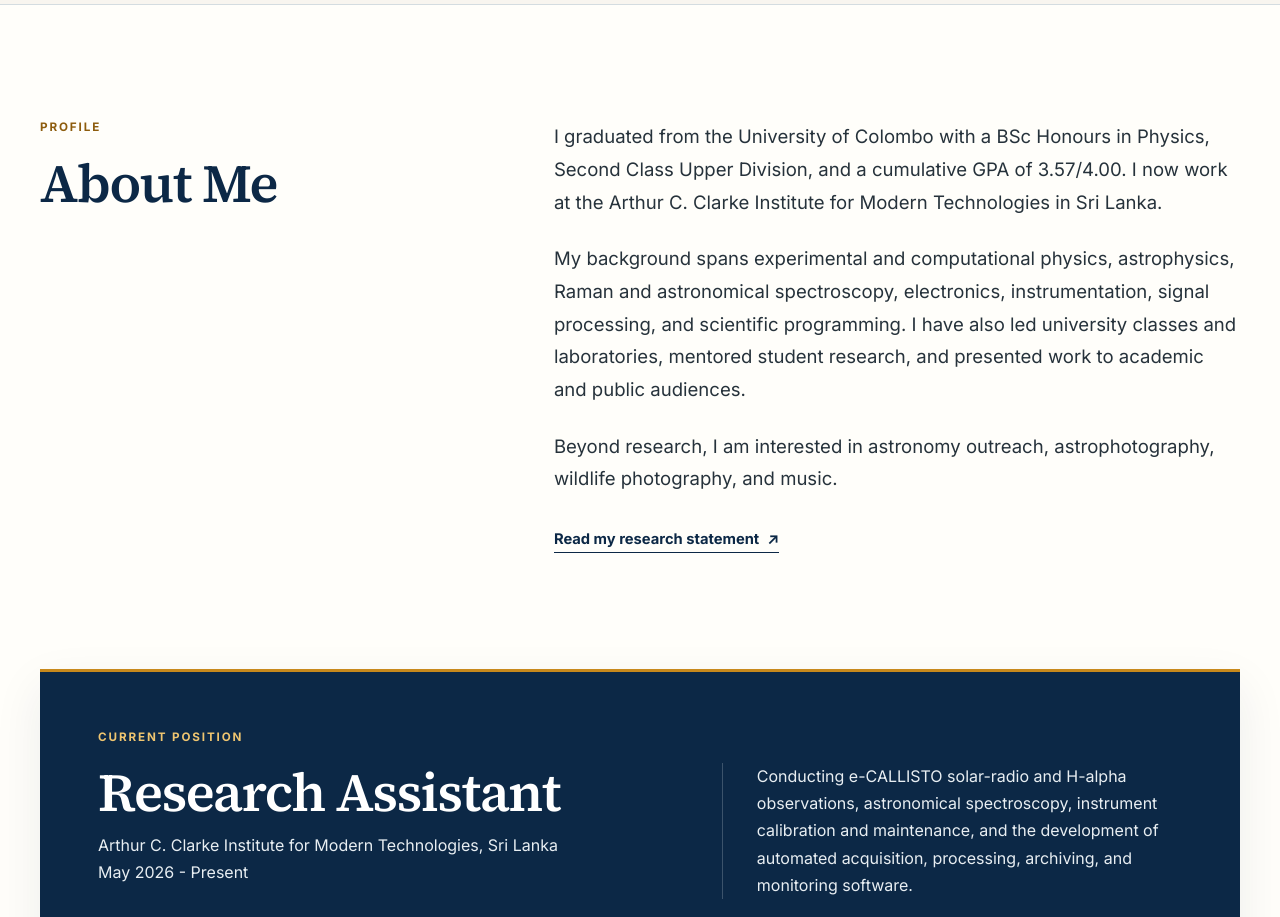
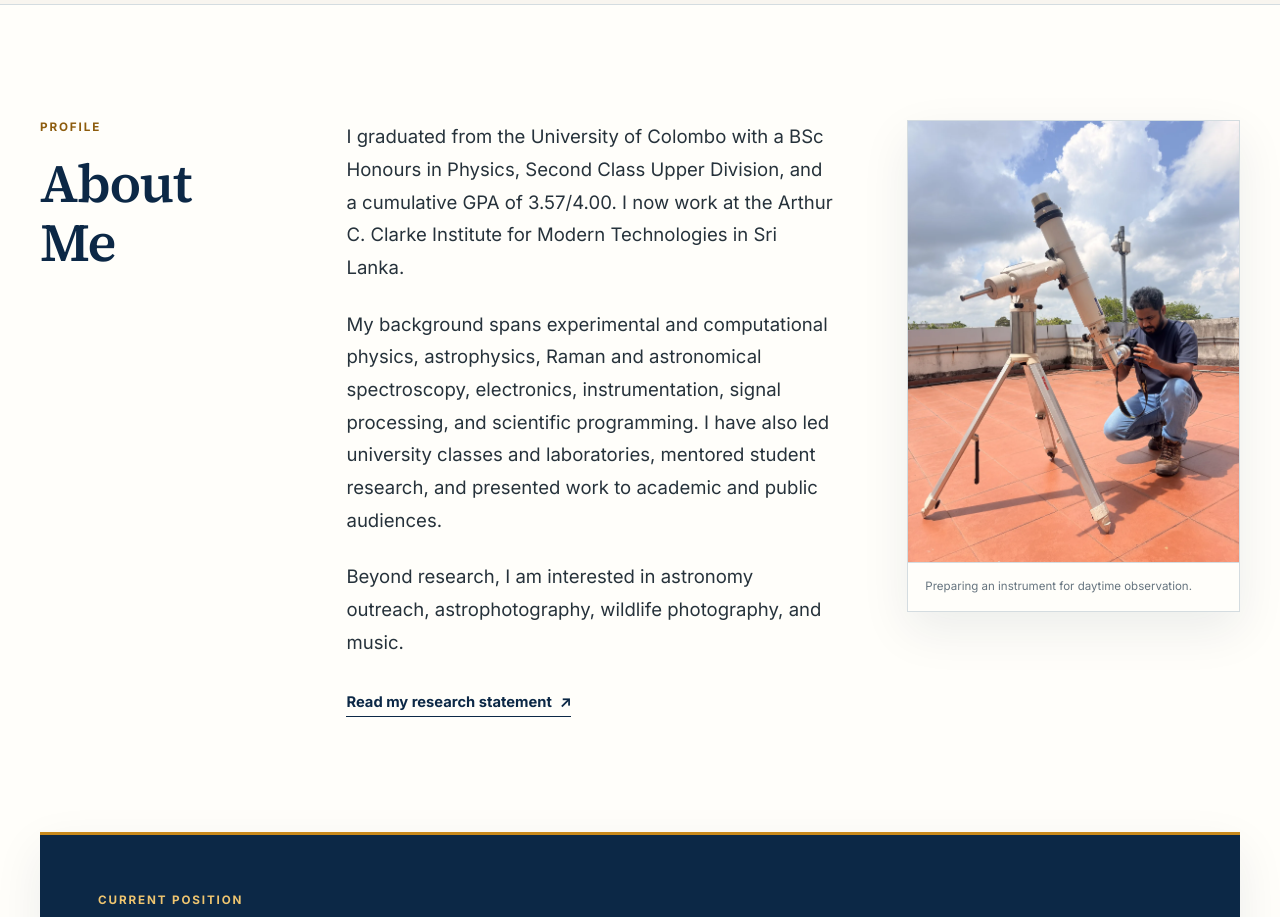
Before and after one commit to SaanDev/saandev.github.io, a Next.js app: page / in a window 1280 px wide. Shown: the part 1020-1937 px from the top of the page. Built offline with nearby package versions, Linux system fonts and the light colour scheme; no server answers.

Commit message:
Add observation image to homepage profile

```diff
--- a/app/globals.css
+++ b/app/globals.css
@@ -203,6 +203,37 @@ p:last-child {
   gap: clamp(56px, 10vw, 150px);
 }
 
+.about-home-grid {
+  display: grid;
+  grid-template-columns: minmax(170px, 0.48fr) minmax(360px, 1fr) minmax(260px, 0.68fr);
+  align-items: start;
+  gap: clamp(34px, 5.6vw, 82px);
+}
+
+.about-observation-figure {
+  position: relative;
+  margin: 0;
+  overflow: hidden;
+  border: 1px solid var(--border);
+  background: var(--blue-grey);
+  box-shadow: var(--shadow);
+}
+
+.about-observation-figure img {
+  width: 100%;
+  aspect-ratio: 3 / 4;
+  object-fit: cover;
+}
+
+.about-observation-figure figcaption {
+  padding: 15px 17px;
+  border-top: 1px solid var(--border);
+  background: var(--white);
+  color: var(--muted);
+  font-size: 0.72rem;
+  line-height: 1.5;
+}
+
 .prose-large,
 .prose-large p {
   font-size: clamp(1.08rem, 1.45vw, 1.28rem);
@@ -2949,6 +2980,7 @@ p:last-child {
   .hero-grid,
   .page-intro-grid,
   .split-heading-layout,
+  .about-home-grid,
   .music-grid,
   .future-directions-grid,
   .contact-grid {
--- a/app/page.tsx
+++ b/app/page.tsx
@@ -64,7 +64,7 @@ export default function HomePage() {
       </section>
 
       <section className="section about-section" id="about">
-        <div className="container split-heading-layout">
+        <div className="container about-home-grid">
           <div>
             <p className="eyebrow">Profile</p>
             <h2>About Me</h2>
@@ -83,6 +83,15 @@ export default function HomePage() {
               Read my research statement <span aria-hidden="true">↗</span>
             </Link>
           </div>
+          <figure className="about-observation-figure">
+            <img
+              src="/images/personal/astronomy-solar-telescope-setup.webp"
+              alt="Sahan preparing a telescope for a daytime solar observation"
+              loading="lazy"
+              decoding="async"
+            />
+            <figcaption>Preparing an instrument for daytime observation.</figcaption>
+          </figure>
         </div>
       </section>
 
```
Also changed, not shown: 1 other file (tests, documents, lock files or other folders).
